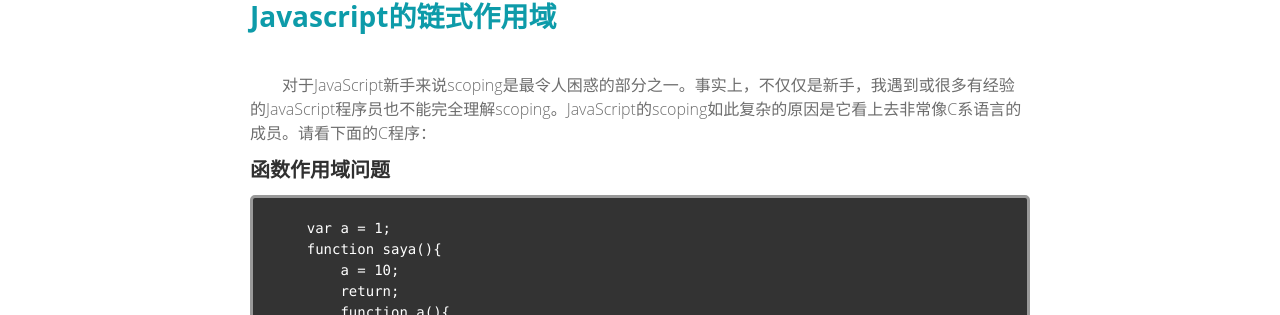
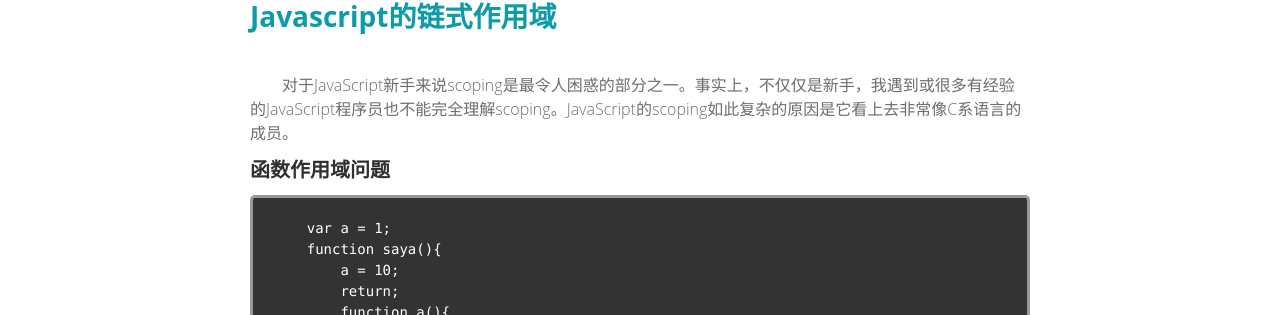
Before and after one commit to yubiaobin/yubiaobin.github.io, a Jekyll site: the page built from _posts/2014-05-12-javascript-amazing1.html, in a window 1280 px wide. Shown: the part 325-640 px from the top of the page. Built offline with Jekyll 4.4.1, drawn with Linux system fonts in a browser that asks for light colours; comment, search, counter and statistics services are not loaded.

Commit message:
modified javascript amazing1 blog

```diff
--- a/_posts/2014-05-12-javascript-amazing1.html
+++ b/_posts/2014-05-12-javascript-amazing1.html
@@ -7,7 +7,7 @@ title : Js特性之一 —— 链式作用域
 
 
 <p>
-    对于JavaScript新手来说scoping是最令人困惑的部分之一。事实上，不仅仅是新手，我遇到或很多有经验的JavaScript程序员也不能完全理解scoping。JavaScript的scoping如此复杂的原因是它看上去非常像C系语言的成员。请看下面的C程序：
+    对于JavaScript新手来说scoping是最令人困惑的部分之一。事实上，不仅仅是新手，我遇到或很多有经验的JavaScript程序员也不能完全理解scoping。JavaScript的scoping如此复杂的原因是它看上去非常像C系语言的成员。
 </p>
 
 <h4>函数作用域问题</h4>
```
